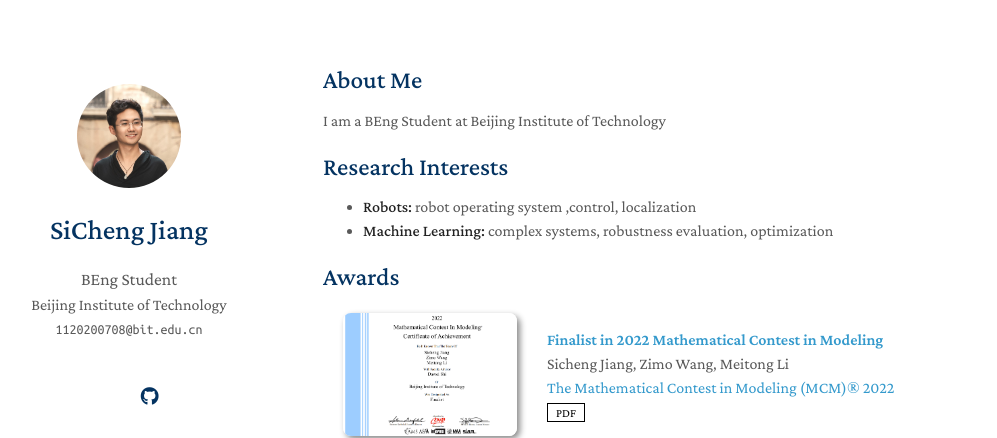
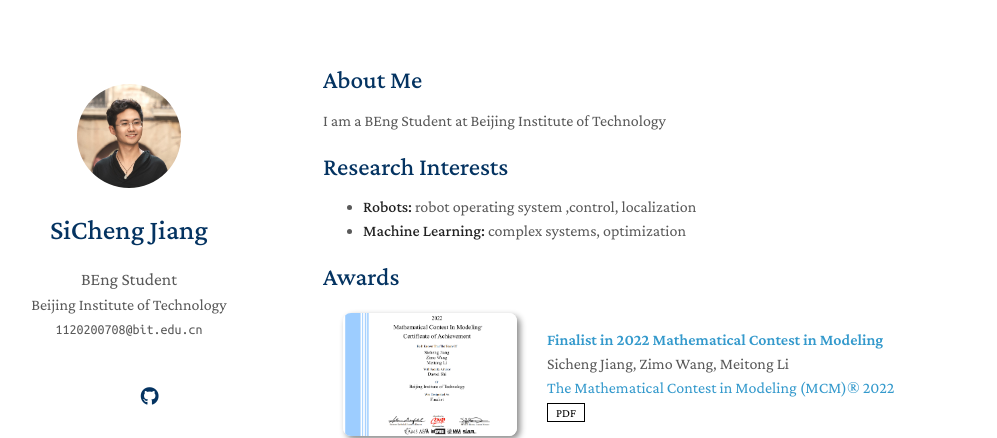
Before and after one commit to SiCheng7219/SiCheng7219.github.io, a Jekyll site: the page built from index.md, in a window 1280 px wide and 1066 px high. Shown: the top 438 px of the window, without its empty margins (147-1144 px from the left). Built offline with Jekyll 4.4.1, drawn with Linux system fonts in a browser that asks for light colours; nearby versions of some CDN libraries; a style sheet for code colours, icons or effects is not loaded; our own code applies the rules of GitHub Pages for plain Markdown files.

Commit message:
small change

```diff
--- a/index.md
+++ b/index.md
@@ -9,7 +9,7 @@ I am a BEng Student at Beijing Institute of Technology
 ## Research Interests
 
 - **Robots:** robot operating system ,control, localization
-- **Machine Learning:** complex systems, robustness evaluation, optimization
+- **Machine Learning:** complex systems, optimization
 
 
 {% include_relative _includes/awards.md %}
```
